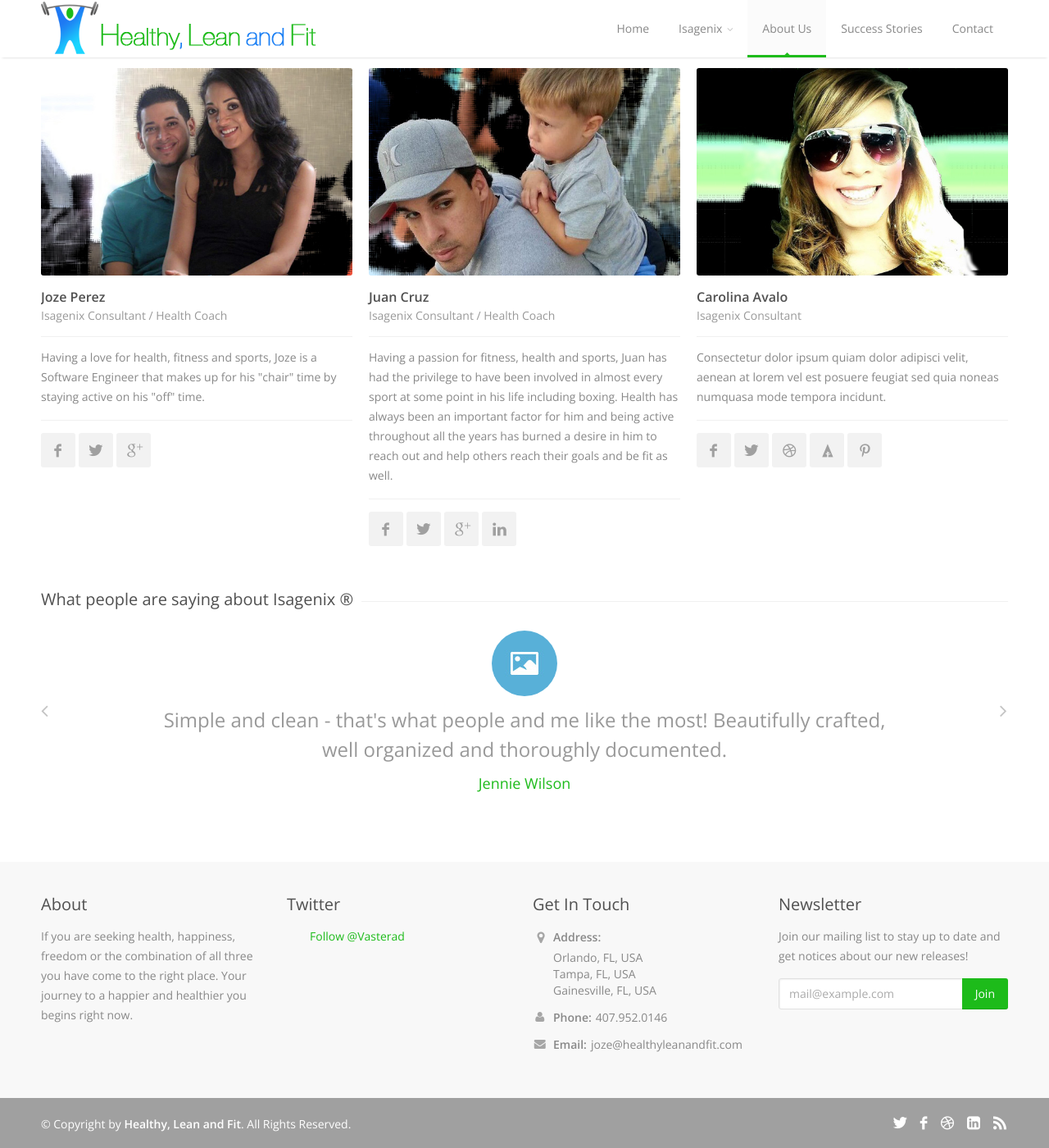
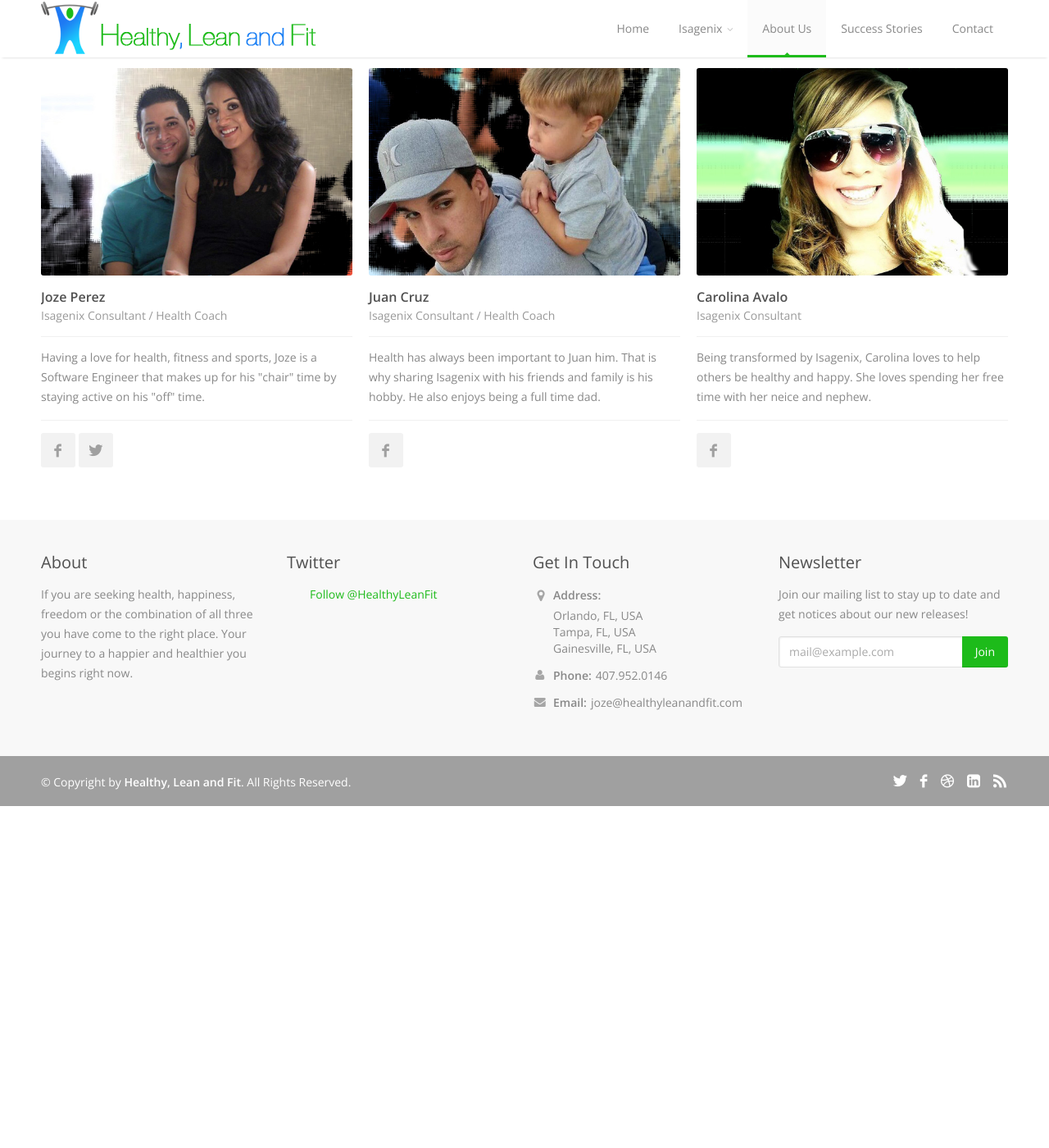
Before and after one commit to jozeperez/hlf, a Jekyll site: the page built from about-us.html, in a window 1280 px wide and 1400 px high, scrolled down 507 px. Shown: the whole window at 82% size. Built offline with Jekyll 4.4.1, drawn with Linux system fonts in a browser that asks for light colours; comment, search, counter and statistics services are not loaded; after the commit the page ends 1490 px from its top, so only the background shows below that.

Commit message:
Taking site live.

```diff
--- a/_includes/footer.html
+++ b/_includes/footer.html
@@ -21,7 +21,7 @@
                     // }); });
                 </script>
                 <div class="clearfix"></div>
-                <a href="https://twitter.com/Vasterad" class="twitter-follow-button" data-show-count="false" data-dnt="true">Follow @Vasterad</a>
+                <a href="https://twitter.com/HealthyLeanFit" class="twitter-follow-button" data-show-count="false" data-dnt="true">Follow @HealthyLeanFit</a>
             </div>
 
             <div class="four columns">
--- a/about-us.html
+++ b/about-us.html
@@ -68,9 +68,9 @@
                                     <p>Having a love for health, fitness and sports, Joze is a Software Engineer that makes up for his "chair" time by staying active on his "off" time.</p>
                                 </div>
                                 <ol class="social-icons">
-                                    <li><a class="facebook" href="#"><i class="icon-facebook"></i></a></li>
-                                    <li><a class="twitter" href="#"><i class="icon-twitter"></i></a></li>
-                                    <li><a class="gplus" href="#"><i class="icon-gplus"></i></a></li>
+                                    <li><a class="facebook" href="https://www.facebook.com/jozeperez/" target="_blank"><i class="icon-facebook"></i></a></li>
+                                    <li><a class="twitter" href="https://twitter.com/jozeperezp/" target="_blank"><i class="icon-twitter"></i></a></li>
+                                    <!-- <li><a class="gplus" href="#"><i class="icon-gplus"></i></a></li> -->
                                 </ol>
                                 <div class="clearfix"></div>
                             </li>
@@ -81,13 +81,13 @@
                                     <span>Isagenix Consultant / Health Coach</span>
                                 </div>
                                 <div class="team-about">
-                                    <p>Having a passion for fitness, health and sports, Juan has had the privilege to have been involved in almost every sport at some point in his life including boxing. Health has always been an important factor for him and being active throughout all the years has burned a desire in him to reach out and help others reach their goals and be fit as well.</p>
+                                    <p>Health has always been important to Juan him. That is why sharing Isagenix with his friends and family is his hobby. He also enjoys being a full time dad.</p>
                                 </div>
                                 <ol class="social-icons">
-                                    <li><a class="facebook" href="#"><i class="icon-facebook"></i></a></li>
-                                    <li><a class="twitter" href="#"><i class="icon-twitter"></i></a></li>
+                                    <li><a class="facebook" href="https://www.facebook.com/jcpwr31/" target="_blank"><i class="icon-facebook"></i></a></li>
+                                    <!-- <li><a class="twitter" href="#"><i class="icon-twitter"></i></a></li>
                                     <li><a class="gplus" href="#"><i class="icon-gplus"></i></a></li>
-                                    <li><a class="linkedin" href="#"><i class="icon-linkedin"></i></a></li>
+                                    <li><a class="linkedin" href="#"><i class="icon-linkedin"></i></a></li> -->
                                 </ol>
                                 <div class="clearfix"></div>
                             </li>
@@ -98,14 +98,14 @@
                                     <span>Isagenix Consultant</span>
                                 </div>
                                 <div class="team-about">
-                                    <p>Consectetur dolor ipsum quiam dolor adipisci velit, aenean at lorem vel est posuere feugiat sed quia noneas numquasa mode tempora incidunt.</p>
+                                    <p>Being transformed by Isagenix, Carolina loves to help others be healthy and happy. She loves spending her free time with her neice and nephew.</p>
                                 </div>
                                 <ol class="social-icons">
-                                    <li><a class="facebook" href="#"><i class="icon-facebook"></i></a></li>
-                                    <li><a class="twitter" href="#"><i class="icon-twitter"></i></a></li>
+                                    <li><a class="facebook" href="https://www.facebook.com/carolina.avalo.5/" target="_blank"><i class="icon-facebook"></i></a></li>
+                                    <!-- <li><a class="twitter" href="#"><i class="icon-twitter"></i></a></li>
                                     <li><a class="dribbble" href="#"><i class="icon-dribbble"></i></a></li>
                                     <li><a class="forrst" href="#"><i class="icon-forrst"></i></a></li>
-                                    <li><a class="pinterest" href="#"><i class="icon-pinterest"></i></a></li>
+                                    <li><a class="pinterest" href="#"><i class="icon-pinterest"></i></a></li> -->
                                 </ol>
                                 <div class="clearfix"></div>
                             </li>
@@ -117,57 +117,5 @@
             </div>
         </div>
         <!-- Container / End -->
-
-        <br />
-
-        <!-- Container -->
-        <div class="container" style="margin-bottom: 50px;">
-
-            <!-- Headline -->
-            <div class="sixteen columns">
-                <h3 class="headline">What people are saying about Isagenix &reg;</h3>
-                <span class="line" style="margin-bottom: 20px;"></span>
-            </div>
-
-            <!-- Navigation / Left -->
-            <div id="showbiz_left_3" class="sb-navigation-left-2 alt">
-                <i class="icon-angle-left"></i>
-            </div>
-
-            <!-- ShowBiz Carousel -->
-            <div id="happy-clients" class="showbiz-container sixteen carousel columns">
-
-                <!-- Portfolio Entries -->
-                <div class="showbiz our-clients" data-left="#showbiz_left_3" data-right="#showbiz_right_3">
-                    <div class="overflowholder">
-                        <ul>
-                            <li>
-                                <div class="happy-clients-photo"><img src="/images/happy-clients-01.jpg" alt="" /></div>
-                                <div class="happy-clients-cite">Simple and clean - that's what people and me like the most! Beautifully crafted, well organized and thoroughly documented.</div>
-                                <div class="happy-clients-author">Jennie Wilson</div>
-                            </li>
-                            <li>
-                                <div class="happy-clients-photo"><img src="/images/happy-clients-02.jpg" alt="" /></div>
-                                <div class="happy-clients-cite">Astrum is ridiculously powerful and easy to use, beginner or advanced. Always been on the hunt for handcrafted, clean themes.</div>
-                                <div class="happy-clients-author">Thomas Smith</div>
-                            </li>
-                            <li>
-                                <div class="happy-clients-photo"><img src="/images/happy-clients-03.jpg" alt="" /></div>
-                                <div class="happy-clients-cite">What impressed me was the fast response to questions and helpful community conversation in the support forums.</div>
-                                <div class="happy-clients-author">Robert Lindstrom</div>
-                            </li>
-                        </ul>
-                        <div class="clearfix"></div>
-                    </div>
-                    <div class="clearfix"></div>
-                </div>
-            </div>
-
-            <!-- Navigation / Right -->
-            <div id="showbiz_right_3" class="sb-navigation-right-2 alt">
-                <i class="icon-angle-right"></i>
-            </div>
-        </div>
-        <!-- Container / End -->
     </div>
     <!-- Content Wrapper / End -->
```
Also changed, not shown: _includes/js_load.html (+13 -0 lines).
